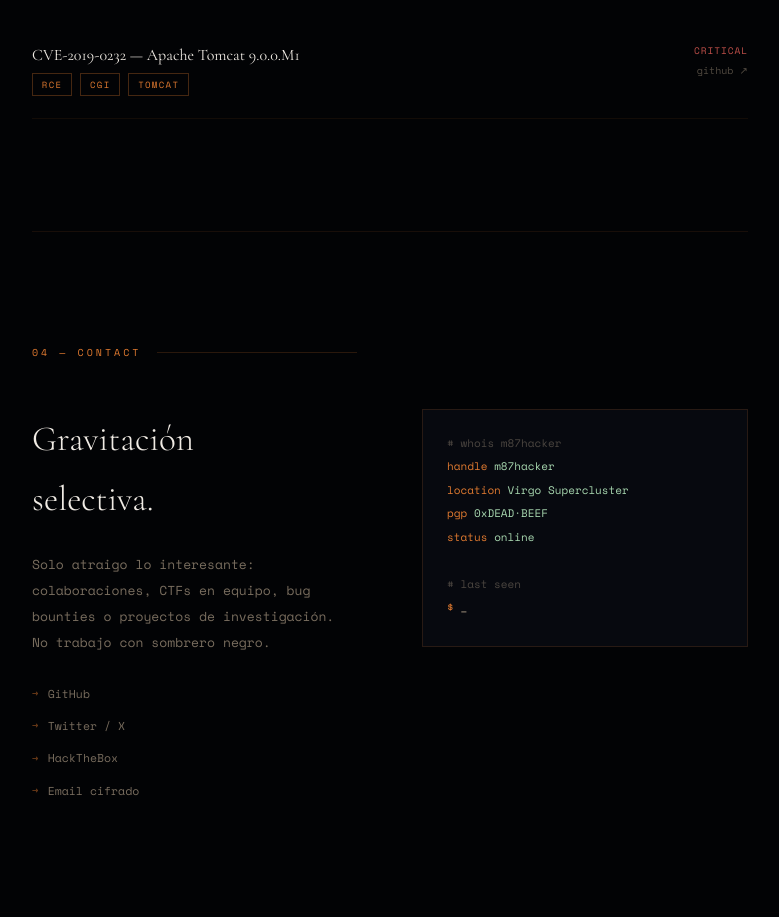
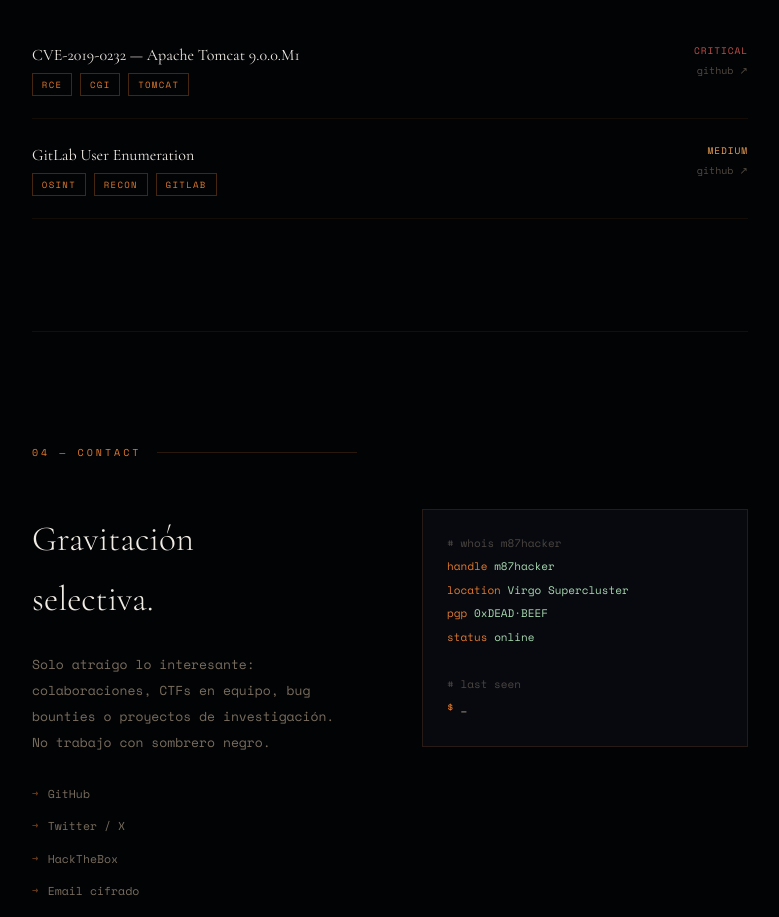
Before and after one commit to r4vl1t0/r4vl1t0.github.io, a plain HTML site: page index.html in a window 1280 px wide. Shown: the part 2544-3461 px from the top of the page, without its empty margins (250-1029 px from the left). Drawn offline with nearby package versions, Linux system fonts and the light colour scheme; animation ran at ten frames a second.

Commit message:
Update index.html

```diff
--- a/index.html
+++ b/index.html
@@ -519,6 +519,23 @@
         </div>
       </a>
 
+      <a href="https://github.com/r4vl1t0/gitlab_user_enum" target="_blank" style="text-decoration:none; color:inherit; display:block;">
+        <div class="writeup-item">
+          <div class="writeup-meta">
+            <div class="writeup-title">GitLab User Enumeration</div>
+            <div class="writeup-tags">
+              <span class="tag-pill">osint</span>
+              <span class="tag-pill">recon</span>
+              <span class="tag-pill">gitlab</span>
+            </div>
+          </div>
+          <div class="writeup-right">
+            <div class="writeup-diff diff-medium">Medium</div>
+            <div class="writeup-date">github ↗</div>
+          </div>
+        </div>
+      </a>
+
     </div>
   </section>
 
```
